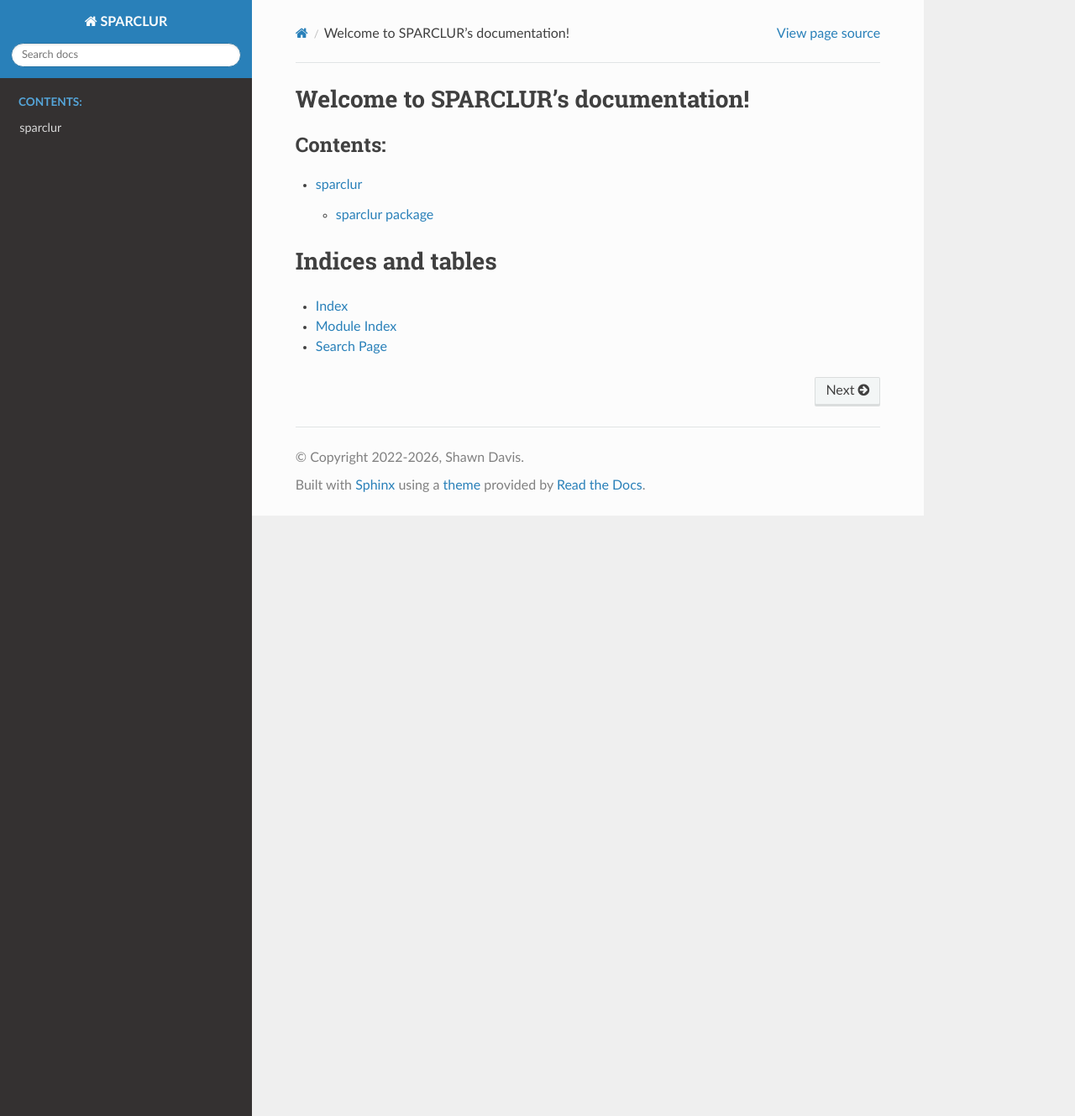
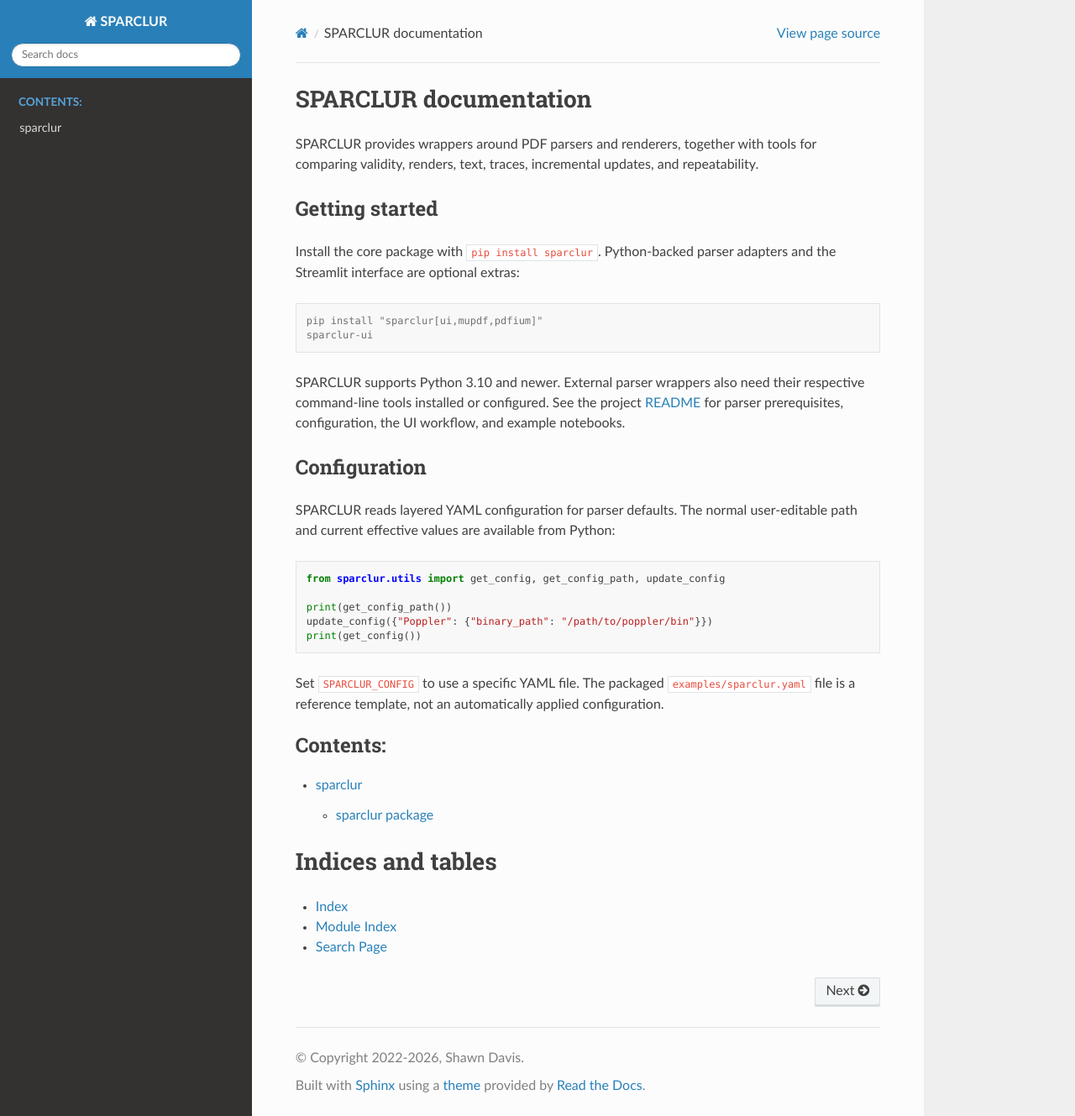
Before and after one commit to levelupresearch/sparclur, a Sphinx documentation site: the page built from docs/source/index.rst, in a window 1280 px wide and 1329 px high. Shown: the whole window at 84% size. Built offline with Sphinx 7.4.7 and the Read the Docs theme 3.1.0, drawn with Linux system fonts in a browser that asks for light colours.

Commit message:
Document release-ready installation and workflows

```diff
--- a/docs/source/index.rst
+++ b/docs/source/index.rst
@@ -3,8 +3,46 @@
    You can adapt this file completely to your liking, but it should at least
    contain the root `toctree` directive.
 
-Welcome to SPARCLUR's documentation!
-====================================
+SPARCLUR documentation
+======================
+
+SPARCLUR provides wrappers around PDF parsers and renderers, together with
+tools for comparing validity, renders, text, traces, incremental updates, and
+repeatability.
+
+Getting started
+---------------
+
+Install the core package with ``pip install sparclur``. Python-backed parser
+adapters and the Streamlit interface are optional extras:
+
+.. code-block:: console
+
+   pip install "sparclur[ui,mupdf,pdfium]"
+   sparclur-ui
+
+SPARCLUR supports Python 3.10 and newer. External parser wrappers also need
+their respective command-line tools installed or configured. See the project
+`README <https://github.com/levelupresearch/sparclur#readme>`_ for parser
+prerequisites, configuration, the UI workflow, and example notebooks.
+
+Configuration
+-------------
+
+SPARCLUR reads layered YAML configuration for parser defaults. The normal
+user-editable path and current effective values are available from Python:
+
+.. code-block:: python
+
+   from sparclur.utils import get_config, get_config_path, update_config
+
+   print(get_config_path())
+   update_config({"Poppler": {"binary_path": "/path/to/poppler/bin"}})
+   print(get_config())
+
+Set ``SPARCLUR_CONFIG`` to use a specific YAML file. The packaged
+``examples/sparclur.yaml`` file is a reference template, not an automatically
+applied configuration.
 
 .. toctree::
    :maxdepth: 2
```
Also changed, not shown: CHANGELOG.md (added, +27 -0 lines), README.md (+78 -45 lines).
